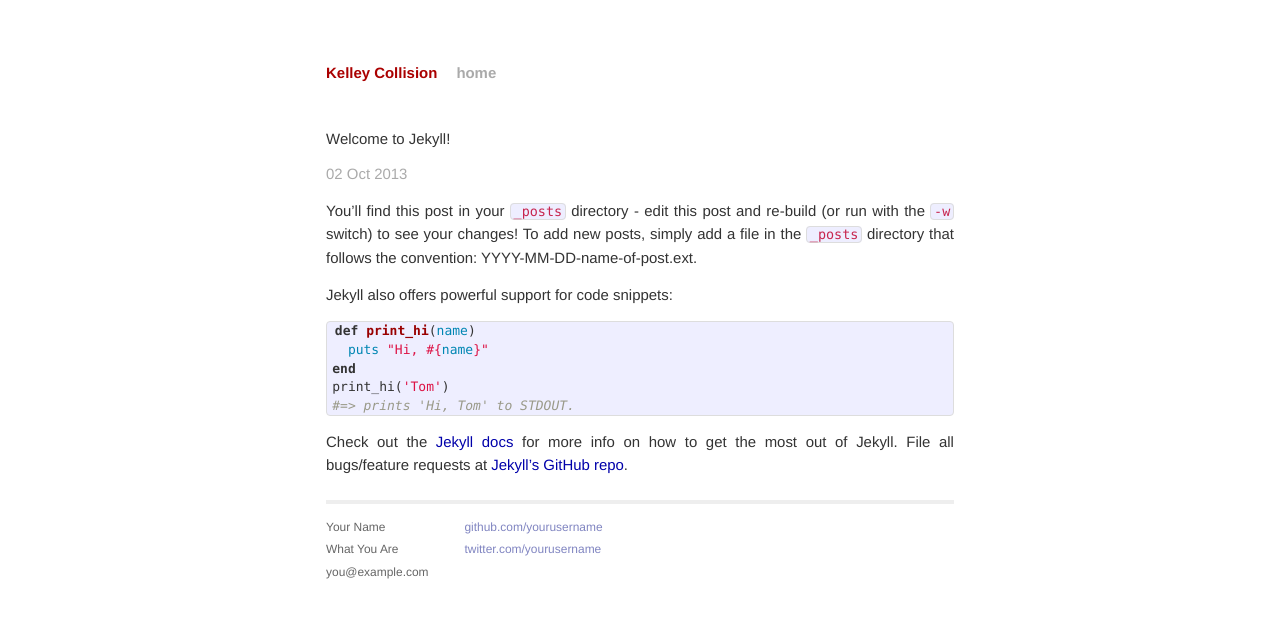
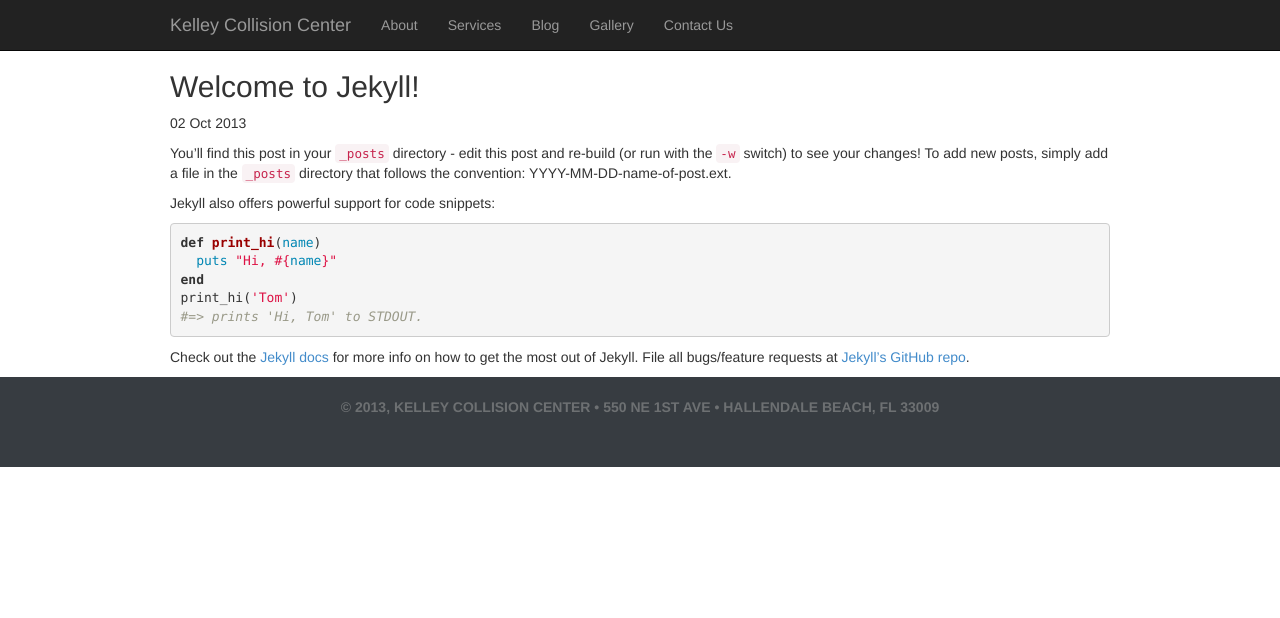
Before and after one commit to Ignigena/kelley-collision, a Jekyll site: the page built from _posts/2013-10-02-welcome-to-jekyll.markdown, in a window 1280 px wide and 900 px high. Shown: the top 618 px of the window. Built offline with Jekyll 4.4.1, drawn with Linux system fonts in a browser that asks for light colours; Markdown is read by kramdown in place of the engine named in the settings.

Commit message:
Added basic structure and styling.

```diff
--- a/_config.yml
+++ b/_config.yml
@@ -1,4 +1,4 @@
-name: Kelley Collision
+name: Kelley Collision Center
 markdown: redcarpet
 pygments: true
 
--- a/_layouts/default.html
+++ b/_layouts/default.html
@@ -16,32 +16,38 @@
     </head>
     <body>
 
-        <div class="site">
-          <div class="header">
-            <h1 class="title"><a href="/">{{ site.name }}</a></h1>
-            <a class="extra" href="/">home</a>
-          </div>
-
-          {{ content }}
-
-          <div class="footer">
-            <div class="contact">
-              <p>
-                Your Name<br />
-                What You Are<br />
-                you@example.com
-              </p>
+        <div class="navbar navbar-inverse navbar-fixed-top">
+          <div class="container">
+            <div class="navbar-header">
+              <button type="button" class="navbar-toggle" data-toggle="collapse" data-target=".navbar-collapse">
+                <span class="icon-bar"></span>
+                <span class="icon-bar"></span>
+                <span class="icon-bar"></span>
+              </button>
+              <a class="navbar-brand" href="#">{{ site.name }}</a>
             </div>
-            <div class="contact">
-              <p>
-                <a href="https://github.com/yourusername">github.com/yourusername</a><br />
-                <a href="https://twitter.com/yourusername">twitter.com/yourusername</a><br />
-              </p>
+            <div class="navbar-collapse collapse">
+              <ul class="nav navbar-nav">
+                <li><a href="/about">About</a></li>
+                <li><a href="/services">Services</a></li>
+                <li><a href="/blog">Blog</a></li>
+                <li><a href="/gallery">Gallery</a></li>
+                <li><a href="/contact">Contact Us</a></li>
+              </ul>
             </div>
           </div>
         </div>
 
-        <script src="{{ site.baseurl }}/js/jquery-2.0.3.min.js"></script>
-        <script src="{{ site.baseurl }}/js/bootstrap.min.js"></script>
+        <div class="container">
+          {{ content }}
+        </div>
+
+        <div class="footer">
+          &copy; 2013, Kelley Collision Center &bull; 550 NE 1st Ave &bull; Hallendale Beach, FL 33009
+        </div>
+
+        <script src="/js/jquery-2.0.3.min.js"></script>
+        <script src="/js/bootstrap.min.js"></script>
+        <script src="/js/kelley.js"></script>
     </body>
 </html>
--- a/index.html
+++ b/blog/index.html
@@ -1,6 +1,9 @@
 ---
 layout: default
-title: Your New Jekyll Site
+title: Kelley Collision Center Words of Wisdom
+slides:
+  - image: great_service.png
+  - image: save_your_deductible.png
 ---
 
 <div id="home">
--- a/css/main.css
+++ b/css/main.css
@@ -1,160 +1,47 @@
-/*****************************************************************************/
-/*
-/* Common
-/*
-/*****************************************************************************/
-
-/* Global Reset */
-* {
-  margin: 0;
-  padding: 0;
+body {
+  padding-top: 50px;
 }
 
-html, body { height: 100%; }
+img {
+  max-width: 100%;
+}
 
-body {
-  background-color: #FFF;
-  font: 13.34px Helvetica, Arial, sans-serif;
-  font-size: small;
+body .container {
+  max-width: 970px;
+}
+
+#carousel {
+  margin-bottom: 20px;
+}
+
+.promo-buttons {
+  text-align: center;
+  margin-bottom: 20px;
+}
+
+.content img {
+  padding-top: 15px;
+}
+
+.mapbox {
+  width: 100%;
+  height: 200px;
+  border: 0;
+}
+
+.contact {
   text-align: center;
 }
 
-h1, h2, h3, h4, h5, h6 {
-  font-size: 100%; }
-
-h1 { margin-bottom: 1em; }
-p { margin: 1em 0; }
-
-a         { color: #00a; }
-a:hover   { color: #000; }
-a:visited { color: #a0a; }
-
-/*****************************************************************************/
-/*
-/* Home
-/*
-/*****************************************************************************/
-ul.posts {
-  list-style-type: none;
-  margin-bottom: 2em;
+.contact img {
+  padding: 15px 0 30px;
 }
 
-ul.posts li {
-  line-height: 1.75em;
+.footer {
+  background: #373c41;
+  text-align: center;
+  padding: 20px 0 50px;
+  font-weight: bold;
+  text-transform: uppercase;
+  color: #6d7072;
 }
-
-ul.posts span {
-  color: #aaa;
-  font-family: Monaco, "Courier New", monospace;
-  font-size: 80%;
-}
-
-/*****************************************************************************/
-/*
-/* Site
-/*
-/*****************************************************************************/
-
-.site {
-  font-size: 115%;
-  text-align: justify;
-  width: 42em;
-  margin: 3em auto 2em;
-  line-height: 1.5em;
-}
-
-.site .header a {
-  font-weight: bold;
-  text-decoration: none;
-}
-
-.site .header h1.title {
-  display: inline-block;
-  margin-bottom: 2em;
-}
-
-.site .header h1.title a {
-  color: #a00;
-}
-
-.site .header h1.title a:hover {
-  color: #000;
-}
-
-.site .header a.extra {
-  color: #aaa;
-  margin-left: 1em;
-}
-
-.site .header a.extra:hover {
-  color: #000;
-}
-
-.site .meta {
-  color: #aaa;
-}
-
-.site .footer {
-  font-size: 80%;
-  color: #666;
-  border-top: 4px solid #eee;
-  margin-top: 2em;
-  overflow: hidden;
-}
-
-.site .footer .contact {
-  float: left;
-  margin-right: 3em;
-}
-
-.site .footer .contact a {
-  color: #8085C1;
-}
-
-.site .footer .rss {
-  margin-top: 1.1em;
-  margin-right: -.2em;
-  float: right;
-}
-
-.site .footer .rss img {
-  border: 0;
-}
-
-/*****************************************************************************/
-/*
-/* Posts
-/*
-/*****************************************************************************/
-
-/* standard */
-.post pre {
-  border: 1px solid #ddd;
-  background-color: #eef;
-  padding: 0 .4em;
-}
-
-.post ul, .post ol {
-  margin-left: 1.35em;
-}
-
-.post code {
-  border: 1px solid #ddd;
-  background-color: #eef;
-  padding: 0 .2em;
-}
-
-.post pre code {
-  border: none;
-}
-
-/* terminal */
-.post pre.terminal {
-  border: 1px solid #000;
-  background-color: #333;
-  color: #FFF;
-}
-
-.post pre.terminal code {
-  background-color: #333;
-}
--- /dev/null
+++ b/js/kelley.js
@@ -0,0 +1,5 @@
+$(function() {
+	$('#carousel').carousel({
+	  interval: 4000
+	});
+});
```
Also changed, not shown: _layouts/homepage.html (added, +35 -0 lines), index.MARKDOWN (added, +13 -0 lines), images/certifications.png (added), images/schedule_repair.png (added), images/slides/great_service.png (added), images/slides/save_your_deductible.png (added).
